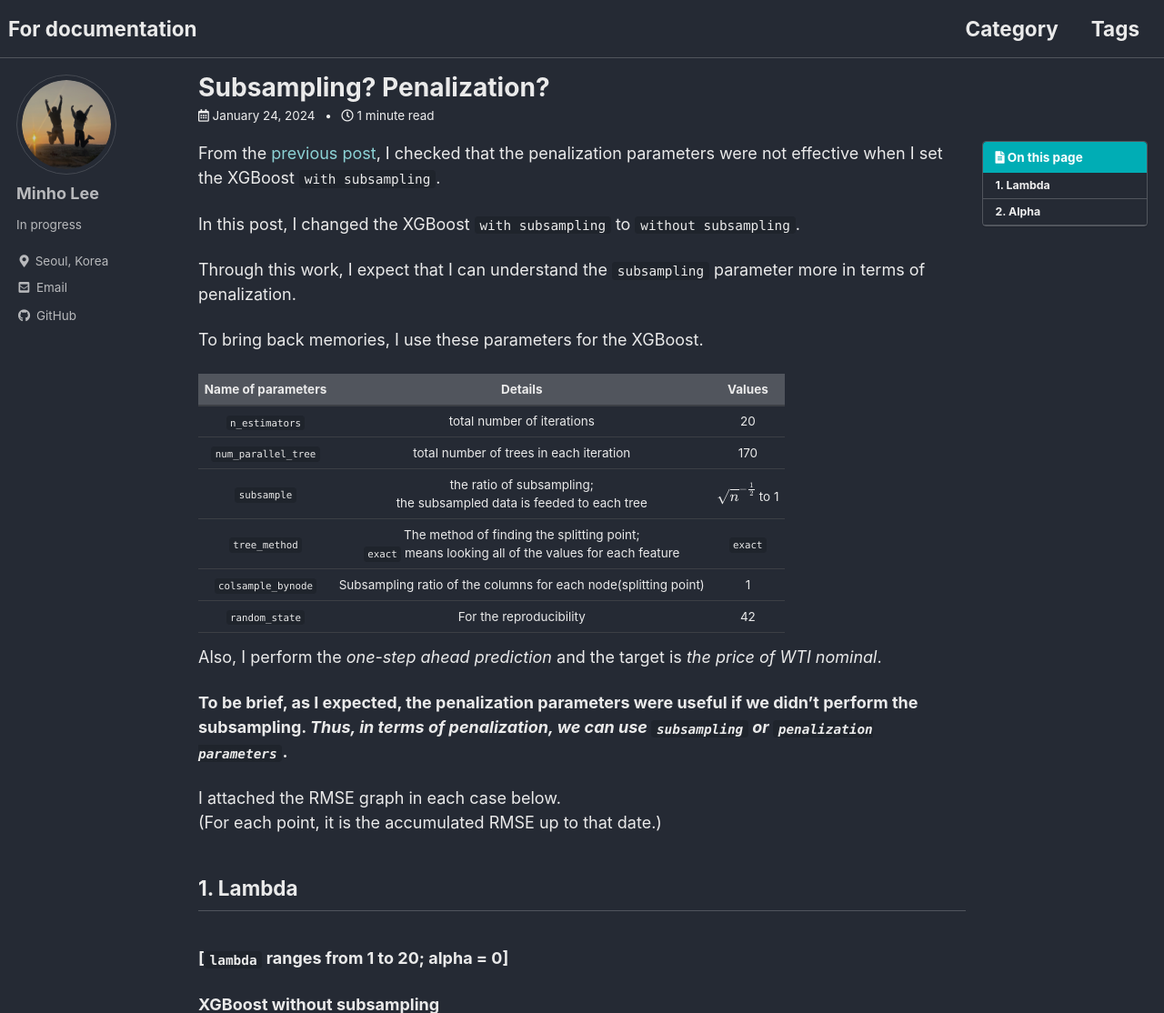
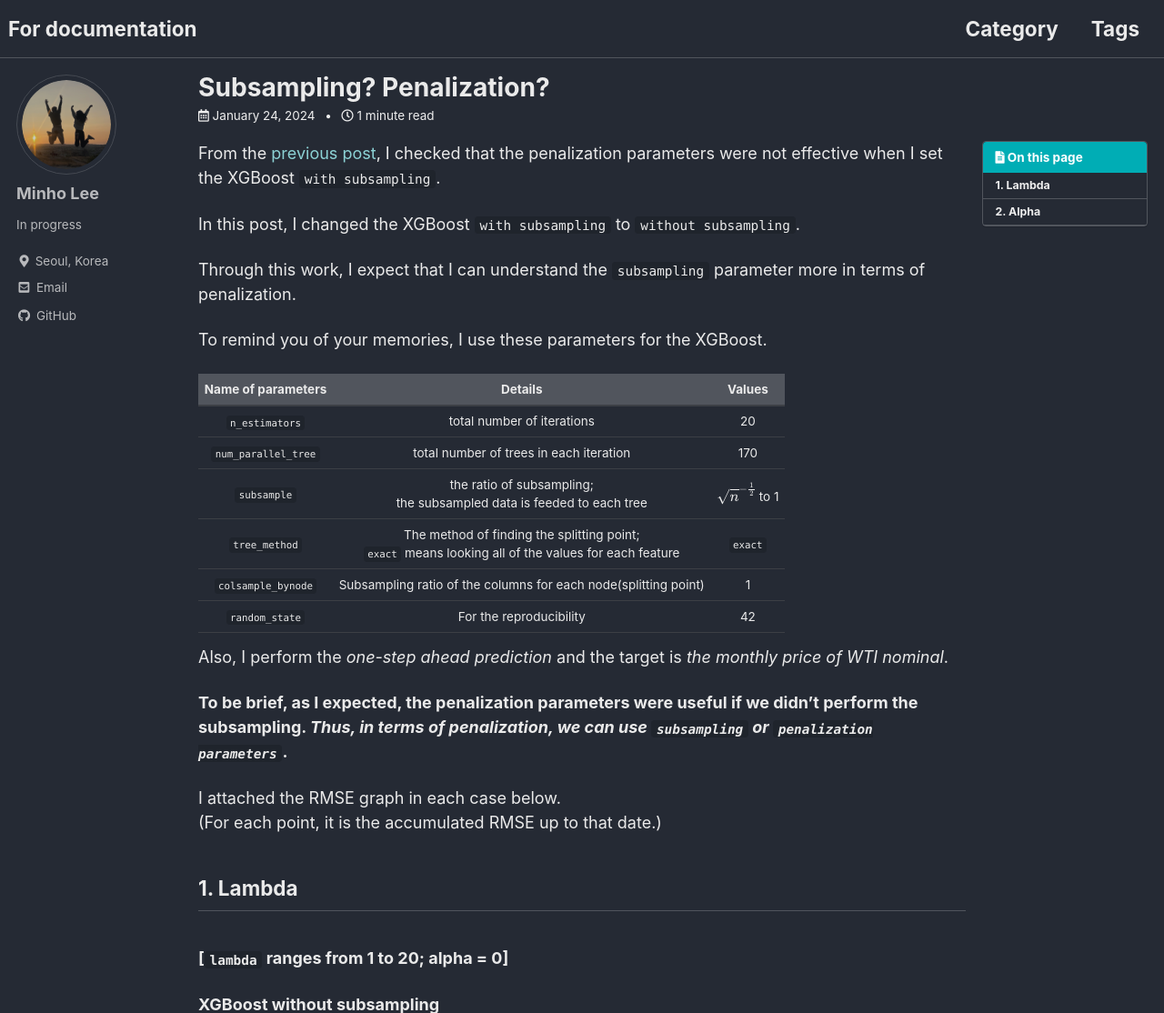
Before and after one commit to Inundata/Inundata.github.io, a Jekyll site: the page built from _posts/Oil/2024-01-24-penalization-without-subsampling.md, in a window 1280 px wide and 1400 px high, cut to the strip 0-1114 px from the top of the window. Shown: the whole strip at 91% size. Built offline with Jekyll 4.4.1, drawn with Linux system fonts in a browser that asks for light colours; cached includes are drawn as plain includes; formulas are drawn with MathJax 3; comment, search, counter and statistics services are not loaded; some of the changed text lies outside the part shown.

Commit message:
# last update

```diff
--- a/_posts/Oil/2024-01-24-penalization-without-subsampling.md
+++ b/_posts/Oil/2024-01-24-penalization-without-subsampling.md
@@ -18,7 +18,7 @@
 
 Through this work, I expect that I can understand the `subsampling` parameter more in terms of penalization.
 
-To bring back memories, I use these parameters for the XGBoost.
+To remind you of your memories, I use these parameters for the XGBoost.
 
 | Name of parameters | Details | Values |
 | :-: | :-: | :-: |
@@ -30,12 +30,12 @@
 |    `random_state`     | For the reproducibility |    42   |
 
 
-Also, I perform the *one-step ahead prediction* and the target is *the price of WTI nominal*.
+Also, I perform the *one-step ahead prediction* and the target is *the monthly price of WTI nominal*.
 
 **To be brief, as I expected, the penalization parameters were useful if we didn't perform the subsampling. *Thus, in terms of penalization, we can use `subsampling` or `penalization parameters`*.**
 
 I attached the RMSE graph in each case below.<br/>
-(For each point, it is the accumulated  RMSE up to that date.)
+(For each point, it is the accumulated RMSE up to that date.)
 
 ## 1. Lambda
 <br>
@@ -53,10 +53,10 @@
 **XGBoost without subsampling**
 {% include oil_plotly/RMSE_of_BTRF_alpha_change_NoSubSampling.html %}
 
-<br>
+<br/>
 
-The below plot is the mean of RMSE for the test period(recent 5 years; except the COVID-19 period).
-<br>
+The below plot is the mean of RMSE for the test period(recent 5 years; except the COVID-19 period).<br/>
+For the label `with subsampling`, it means that I did the subsampling in $$\sqrt{n}$$ with `alpha = 0` and `lambda = 1`.
 
 <span>
 ![image](/assets/oil_result_images/rmse_without_subsampling_5years.png){: .align-center}
```
